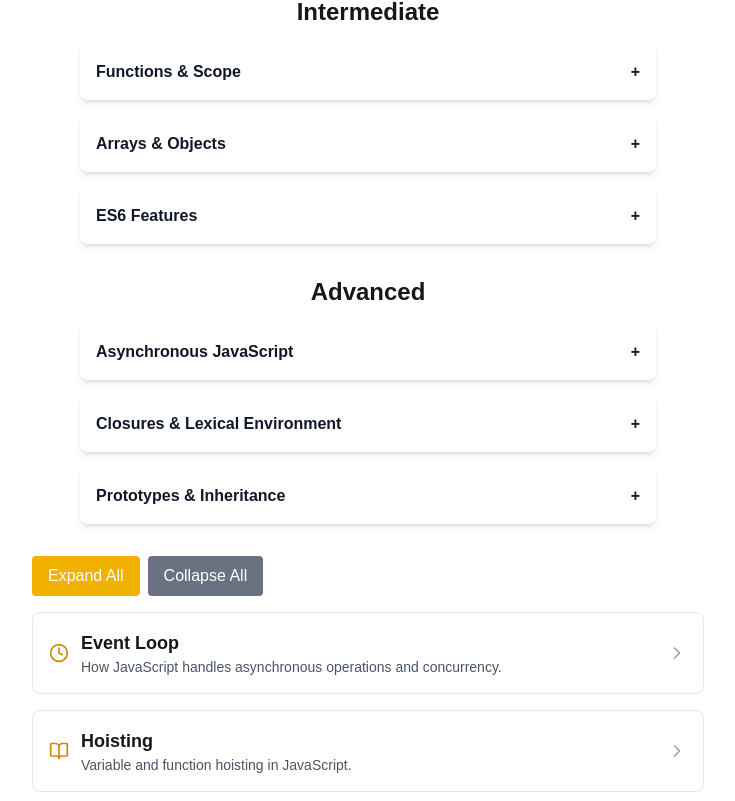
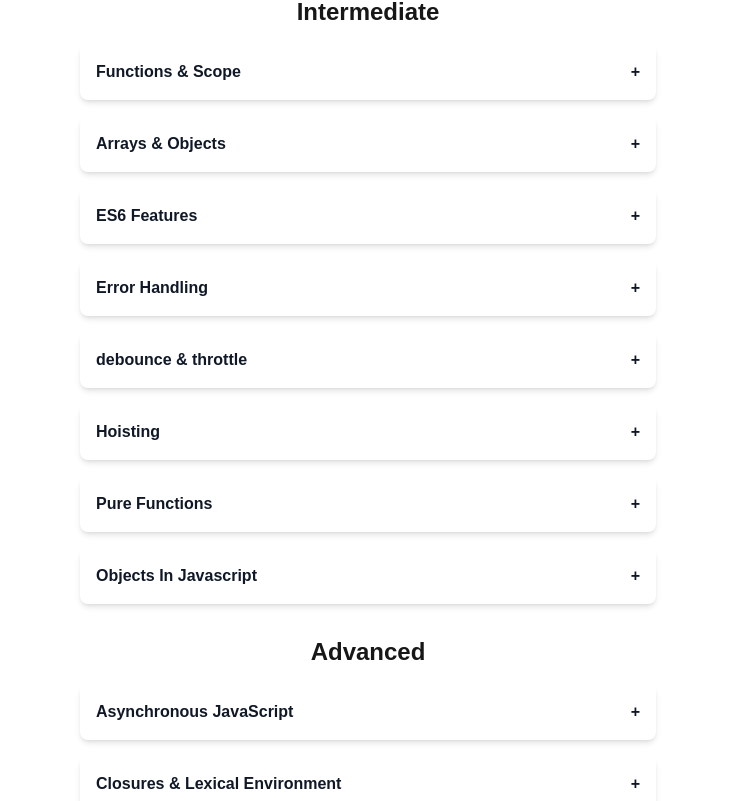
Before and after one commit to umerhussa11n/umer-hussain, a Next.js app: page /articles/javascript in a window 1280 px wide. Shown: the part 388-1189 px from the top of the page, without its empty margins (272-1007 px from the left). Built offline with nearby package versions, Linux system fonts and the light colour scheme.

Commit message:
adding some more javascrit topics and installing eslint-plugin-next

```diff
--- a/package.json
+++ b/package.json
@@ -23,6 +23,7 @@
     "@types/react-dom": "^19",
     "eslint": "^9",
     "eslint-config-next": "15.3.3",
+    "eslint-plugin-next": "^0.0.0",
     "tailwindcss": "^4",
     "typescript": "^5"
   }
--- a/src/app/articles/javascript/page.tsx
+++ b/src/app/articles/javascript/page.tsx
@@ -46,6 +46,26 @@ const intermediateTopics = [
     name: 'ES6 Features',
     notes: 'Use modern JavaScript features like destructuring, spread/rest, template literals, and modules.',
   },
+  {
+    name: 'Error Handling',
+    notes: 'Learn about try/catch, throw, and custom error handling in JavaScript.',
+  },
+  {
+    name: 'debounce & throttle',
+    notes: 'Understand how to control function execution frequency with debounce and throttle techniques.',
+  },
+  {
+    name: 'Hoisting',
+    notes: 'Learn how variable and function declarations are hoisted in JavaScript.',
+  },
+  {
+    name: 'Pure Functions',
+    notes: 'Understand the concept of pure functions and their importance in functional programming.',
+  },
+  {
+    name: 'Objects In Javascript',
+    notes: 'Explore how objects work in JavaScript, including object literals, constructors, and prototypes.',
+  }
 ];
 
 const advancedTopics = [
@@ -113,9 +133,7 @@ const conceptDemos = [
     description: 'Enforcing stricter parsing and error handling in JavaScript.',
     component: () => <Placeholder title="Strict Mode" />,
     icon: Lock,
-  },
-];
-
+  }];
 // ConceptSection for advanced demos
 const ConceptSection: React.FC<{
   concept: typeof conceptDemos[0];
```
Also changed, not shown: 1 other file (tests, documents, lock files or other folders).
